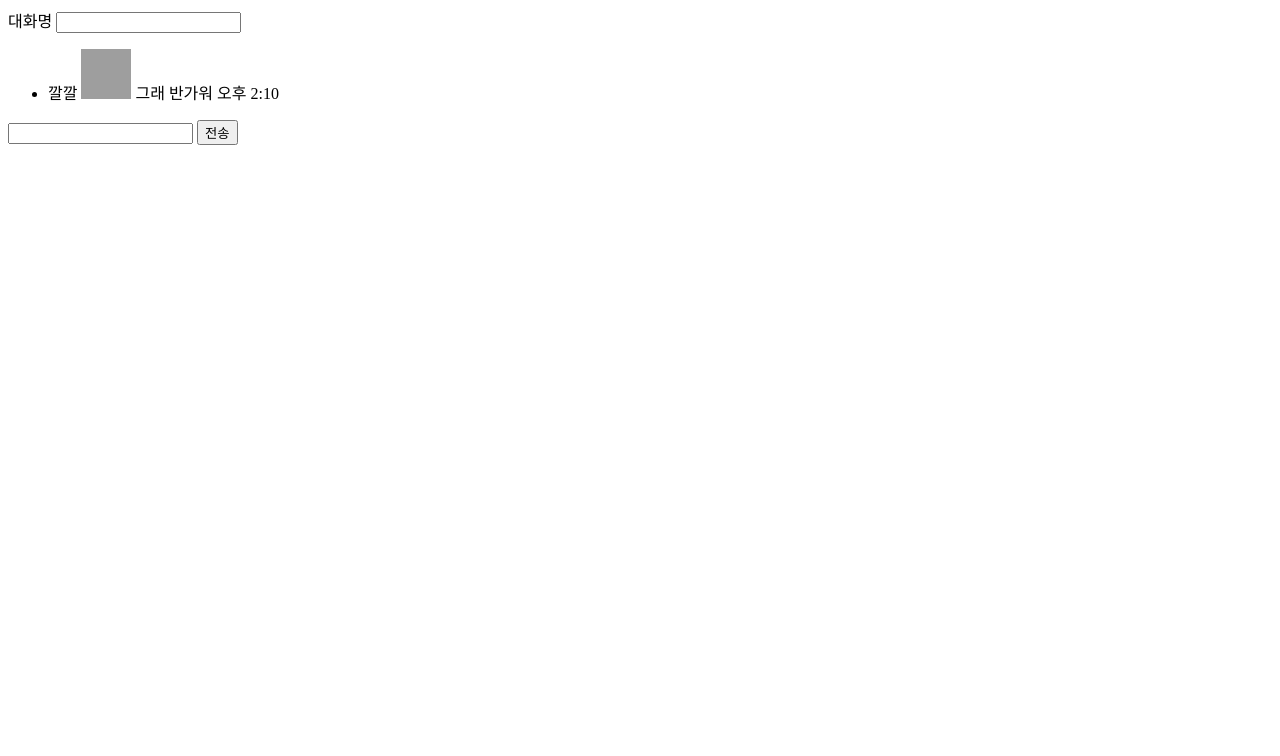
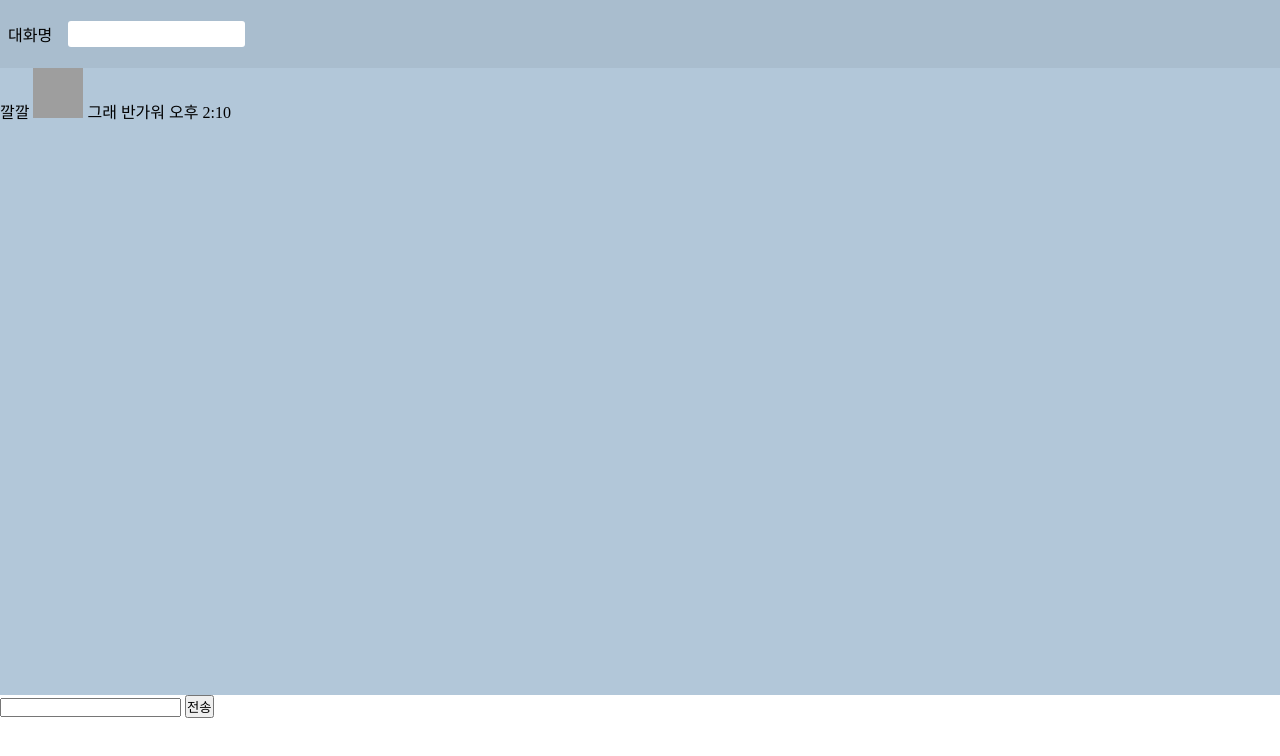
Before and after one commit to wdrk/chattingApplication, a website: page src/index.html in a window 1280 px wide. Drawn offline with Linux system fonts and the light colour scheme; grey boxes are pictures that could not be loaded.

Commit message:
user-container 영역의 css 설정함

```diff
--- /dev/null
+++ b/src/css/style.css
@@ -0,0 +1,46 @@
+* {
+  margin: 0;
+  padding: 0;
+}
+
+html,
+body {
+  height: 100%;
+}
+
+.wrapper {
+  height: 100%;
+  width: 100%;
+  display: flex;
+  flex-direction: column;
+  overflow: hidden;
+}
+
+.user-container {
+  background-color: #a9bdce;
+  flex: 1;
+  display: flex;
+  justify-content: flex-start;
+  align-items: center;
+  padding: 0.5rem;
+}
+
+.user-container label {
+  font-size: 1rem;
+  margin-right: 1rem;
+}
+
+.user-container input {
+  border-radius: 3px;
+  border: none;
+  height: 50%;
+}
+
+.display-container {
+  background-color: #b2c7d9;
+  flex: 12;
+}
+
+.input-container {
+  flex: 2;
+}
--- a/src/index.html
+++ b/src/index.html
@@ -5,6 +5,7 @@
     <meta http-equiv="X-UA-Compatible" content="IE=edge" />
     <meta name="viewport" content="width=device-width, initial-scale=1.0" />
     <title>Document</title>
+    <link rel="stylesheet" href="./css/style.css" />
 
     <!-- express를 사용하고 있으므로 절대 경로로 접근하면 npm으로 다운로드 한 library를 쓸 수 있다 -->
     <!-- <script src="/socket.io/socket.io.js" defer></script> -->
```
